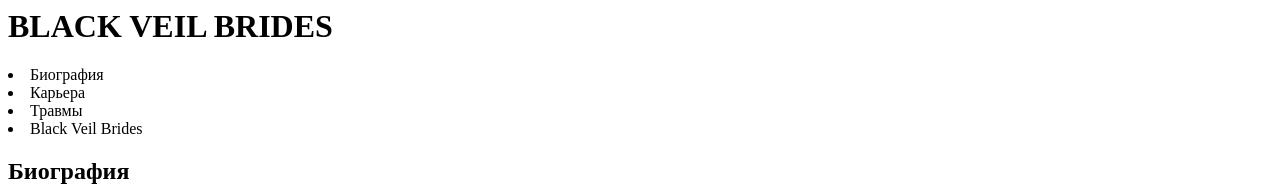
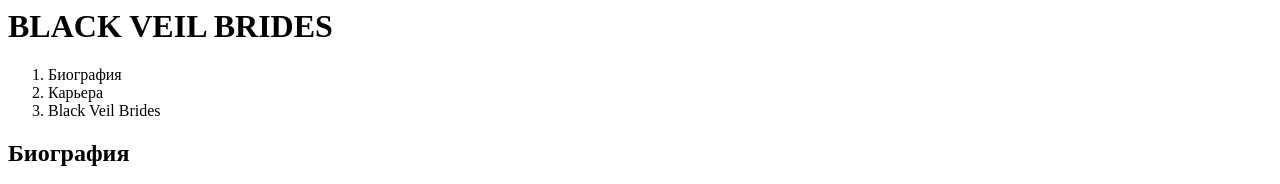
Before and after one commit to MaksonesKirb/my-site, a plain HTML site: page Энди Бирсак/AndyBiersack.html in a window 1280 px wide. Shown: the top 184 px of the page. Drawn offline with Linux system fonts and the light colour scheme; grey boxes are pictures that could not be loaded.

Commit message:
Update AndyBiersack.html

```diff
--- a/Энди Бирсак/AndyBiersack.html
+++ b/Энди Бирсак/AndyBiersack.html
@@ -6,10 +6,11 @@
 		</head>
 		<body>
 			<h1><b>BLACK VEIL BRIDES</b></h1>
+			<ol>
 			<li>Биография</li>
 			<li>Карьера</li>
-			<li>Травмы</li>
 			<li>Black Veil Brides</li>
+			</ol>
 
 			<h2><b>Биография</b></h2>
 			<img src="https://sun9-28.userapi.com/impf/c624825/v624825605/38fc9/sgxmm1jD9LY.jpg?size=451x604&quality=96&sign=d9574b646260b58ac0ee25b72694d001&type=album" alt=”Энди Бирсак”>
@@ -70,5 +71,8 @@ SCPA <em><b>(School for Creative and Performing Arts)</em></b>, специали
 				<p>В 2014 году презентовали 4-й альбом. Продюсером пластинки стал Боб Рок, работавший с <em><b>«Metallica»</em></b>, а это было отличной заявкой на успех. В 2016-м было заявлено о<br>
 подготовке нового диска. Его выпустили в начале 2018 года. Пластинку <em><b>"Vale"</em></b> покупали поклонники группы из разных стран мира. Завоеванная репутация позволила Энди Бирсаку основать собственный<br>
 одноименный бренд. Он больше не задумывался о смысле своих действий и реализации амбиций. Стало очевидно, что он добился желаемого.</p>
+
+
+
 		</body>
 	</html>
```
